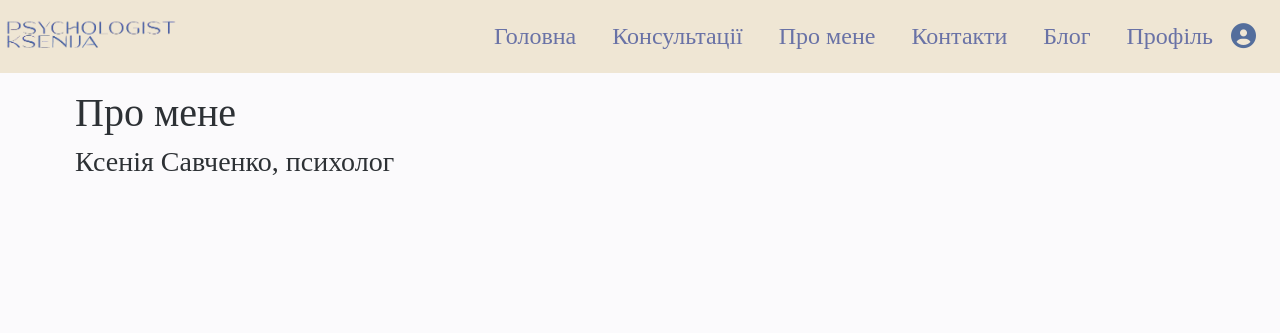
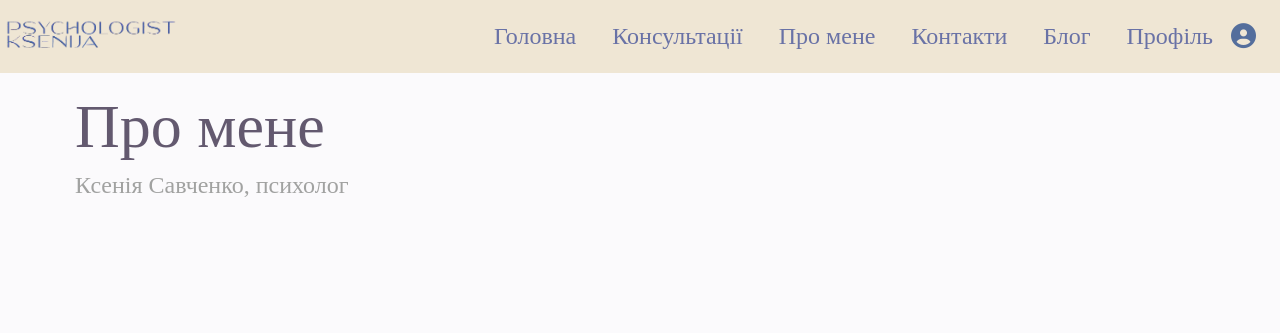
Before and after one commit to MargaritaKremen/final2, a Django app: page /about/ in a window 1280 px wide. Shown: the top 333 px of the page. Run offline with Django 5.2, Linux system fonts and the light colour scheme; some libraries are stand-ins or nearby versions.

Commit message:
changing favicon

```diff
--- a/psychologist/main/templates/main/about.html
+++ b/psychologist/main/templates/main/about.html
@@ -3,7 +3,7 @@
 {% block title %}About Ksenija Savchenko{% endblock %}
 
 {% block content %}
-<link rel="stylesheet" type="text/css" href="{% static 'main/styles_about.css' %}">
+<link rel="stylesheet" type="text/css" href="{% static 'main/style_about.css' %}">
 <div class="container mt-3">
     <h1>Про мене</h1>
     <h3>Ксенія Савченко, психолог</h3>
--- a/psychologist/main/templates/main/base.html
+++ b/psychologist/main/templates/main/base.html
@@ -8,6 +8,13 @@
     <title>{% block title %}Default Title{% endblock %}</title>
     <link href="https://cdn.jsdelivr.net/npm/bootstrap@5.3.2/dist/css/bootstrap.min.css" rel="stylesheet" integrity="sha384-T3c6CoIi6uLrA9TneNEoa7RxnatzjcDSCmG1MXxSR1GAsXEV/Dwwykc2MPK8M2HN" crossorigin="anonymous">
     <script src="https://kit.fontawesome.com/b142f6c6b7.js" crossorigin="anonymous"></script>
+
+    <link rel="icon" href="{% static 'main/circle-user-solid.ico' %}" type="image/x-icon">
+    <link rel="icon" href="{% static 'main/facebook.ico' %}" type="image/x-icon">
+    <link rel="icon" href="{% static 'main/linkedin.ico' %}" type="image/x-icon">
+    <link rel="icon" href="{% static 'main/square-instagram.ico' %}" type="image/x-icon">
+    <link rel="icon" href="{% static 'main/twitter.ico' %}" type="image/x-icon">
+
     {% block extra_styles %}{% endblock %}
     <link rel="stylesheet" href="{% static 'style.css' %}">
 
--- a/psychologist/main/templates/main/index.html
+++ b/psychologist/main/templates/main/index.html
@@ -1,6 +1,6 @@
 {% extends 'main/base.html' %}
 {% load static %}
-{% block title %}About Ksenija Savchenko{% endblock %}
+{% block title %}Про мене{% endblock %}
 
 {% block content %}
 <link rel="stylesheet" type="text/css" href="{% static 'main/style_about.css' %}">
```
Also changed, not shown: psychologist/main/static/main/circle-user-solid.ico (added), psychologist/main/static/main/facebook.ico (added), psychologist/main/static/main/heart.png (deleted), psychologist/main/static/main/linkedin.ico (added), psychologist/main/static/main/photo2.jpg (deleted), psychologist/main/static/main/photo3.jpg (deleted), psychologist/main/static/main/photo4.jpg (deleted), psychologist/main/static/main/square-instagram.ico (added), psychologist/main/static/main/twitter.ico (added).
